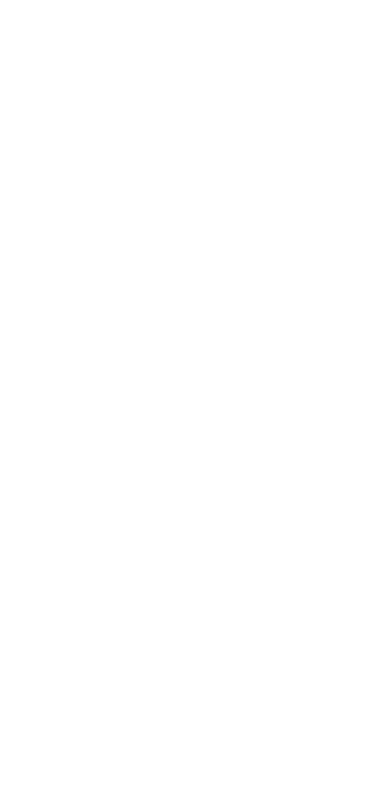
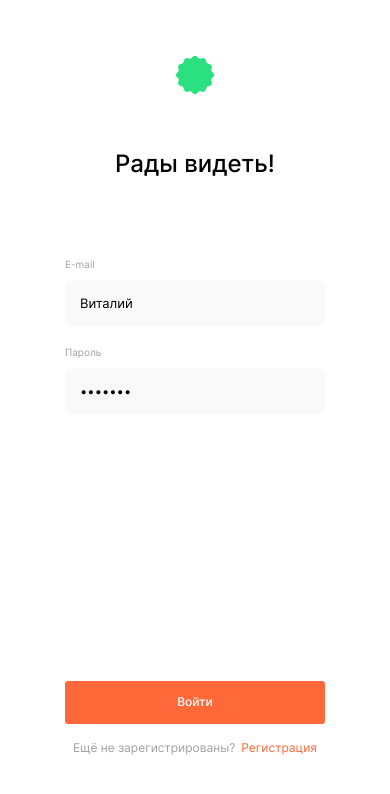
Before and after one commit to Ali-Gator/movies-explorer-frontend, a React (Create React App) app: page /signin in a window 390 px wide. Before the commit this address had no page. Shown: the top 794 px of the page. Built offline with nearby package versions, Linux system fonts and the light colour scheme.

Commit message:
feat: add login page

```diff
--- a/src/components/App/App.jsx
+++ b/src/components/App/App.jsx
@@ -6,6 +6,7 @@
 import SavedMovies from '../SavedMovies/SavedMovies';
 import Profile from '../Profile/Profile';
 import Register from '../Register/Register';
+import Login from '../Login/Login';
 
 function App() {
   return (
@@ -15,6 +16,7 @@
       <Route path='/saved-movies' element={<SavedMovies />} />
       <Route path='/profile' element={<Profile />} />
       <Route path='/signup' element={<Register />} />
+      <Route path='/signin' element={<Login />} />
     </Routes>
   );
 }
--- /dev/null
+++ b/src/components/Login/Login.jsx
@@ -0,0 +1,40 @@
+import React from 'react';
+import './login.css';
+import { NavLink } from 'react-router-dom';
+import Form from '../Form/Form';
+import logo from '../../images/logo.svg';
+
+function Login() {
+  const formData = {
+    title: 'Рады видеть!',
+    buttonText: 'Войти',
+    text: 'Ещё не зарегистрированы?',
+    linkText: 'Регистрация',
+    linkTo: '/signup',
+    inputsData: [
+      {
+        id: 'email',
+        label: 'E-mail',
+        type: 'email',
+        error: ''
+      },
+      {
+        id: 'password',
+        label: 'Пароль',
+        type: 'password',
+        error: ''
+      }
+    ]
+  };
+
+  return (
+    <div className='login'>
+      <NavLink to='/' className='login__link'>
+        <img src={logo} alt='Логотип: зеленый кружок' className='login__logo' />
+      </NavLink>
+      <Form formData={formData} className='login__form' />
+    </div>
+  );
+}
+
+export default Login;
--- /dev/null
+++ b/src/components/Login/login.css
@@ -0,0 +1,26 @@
+.login {
+  position: relative;
+  max-width: 396px;
+  margin: 0 auto;
+  padding: 70px 0;
+}
+
+.login__form {
+  margin: 40px 0 0;
+}
+
+@media screen and (max-width: 550px) {
+  .login {
+    max-width: 260px;
+    padding: 56px 30px 30px;
+  }
+
+  .login__link {
+    display: block;
+    text-align: center;
+  }
+
+  .login__form {
+    margin: 50px 0 0;
+  }
+}
```
